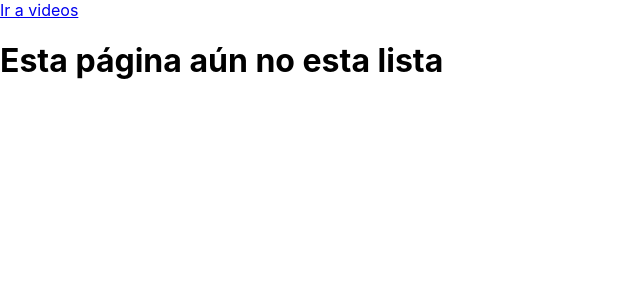
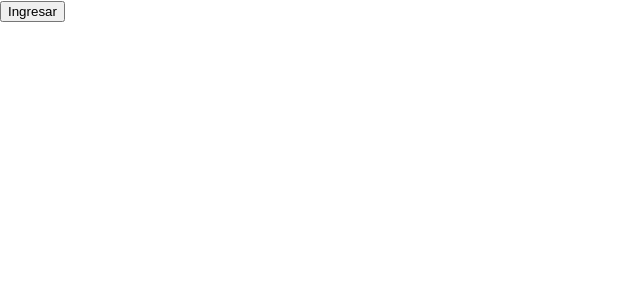
Before and after one commit to davidvalencia7/tiktok, a React (Create React App) app: page /usuarios/login in a window 1280 px wide. Before the commit this address led to /. Shown: the top 300 px of the page, without its empty margins (0-640 px from the left). Built offline with nearby package versions, Linux system fonts and the light colour scheme.

Commit message:
Mocking de autenticación

```diff
--- a/src/App.js
+++ b/src/App.js
@@ -1,10 +1,11 @@
-import { BrowserRouter, Routes, Route, Link, Outlet, useNavigate, Navigate, useParams, useLocation } from 'react-router-dom'
+import { BrowserRouter, Routes, Route, Link, Outlet, useNavigate, useParams, useLocation } from 'react-router-dom'
 
 import {
   Provider
 } from 'react-redux'
 
 import { store } from './store'
+import SignIn from './users/SignIn'
 
 let NotImplemeted = () =>{
   return (
@@ -50,23 +51,22 @@ let UsuariosOulet = () => {
 
   return (
     <>
-      <button onClick={redirect}>Home</button>
+
       <Outlet />
     </>
   )
 }
 
 function App() {
-  const isAuth = true;
   return (
     <BrowserRouter>
       <Provider store={store}> {/*todos los Componentes que esten dentro de Provider tienen acceso al store */}
         <Routes>
           <Route path="/" element={<NotImplemeted />}></Route>
 
-          <Route path="/usuarios" element={ isAuth ? <Navigate to='/' /> :  <UsuariosOulet />}>
+          <Route path="/usuarios" element={<UsuariosOulet />}>
             <Route path="registro" element={<NotImplemeted />}></Route>
-            <Route path="login" element={<NotImplemeted />}></Route>
+            <Route path="login" element={<SignIn />}></Route>
             <Route path=":id" element={<NotImplemeted />}></Route>
             <Route path=":id/videos" element={<NotImplemeted />}></Route>
           </Route>
--- a/src/store/index.js
+++ b/src/store/index.js
@@ -10,7 +10,7 @@ let userSlice = createSlice({
         status : ''
     },
     reducers : {
-        singIn : (state,action) => {
+        signIn : (state,action) => {
             state.user = action.payload;
         },
         logOut : (state) => {
@@ -19,7 +19,7 @@ let userSlice = createSlice({
     }
 })
 
-export  const { singIn, logOut } = userSlice.actions;
+export  const { signIn, logOut } = userSlice.actions;
 
 export const store = configureStore({
     reducer : {
--- /dev/null
+++ b/src/users/SignIn.jsx
@@ -0,0 +1,43 @@
+import { React } from "react";
+import { useDispatch, useSelector } from 'react-redux'
+
+import {
+    logOut,
+    signIn
+} from '../store'
+
+let SignIn = (props) => {
+
+    let dispatch = useDispatch();
+
+    const user = useSelector(state => state.user.user)
+    console.log(user);
+
+    let doSignIn = () => {
+        dispatch(
+            signIn({
+                email : 'david@gmail.com',
+                jwtToken : 'klflfjj321784671467'
+            })
+        )
+    }
+
+    let doLogOut = () => {
+        dispatch(
+            logOut()
+        )
+    }
+
+    return(
+        <div>
+            {
+            user ?
+                <button onClick={doLogOut}>Cerrar sesion</button>
+                :
+                <button onClick={doSignIn}>Ingresar</button>
+            }
+        </div>
+    )
+}
+
+export default SignIn
```
